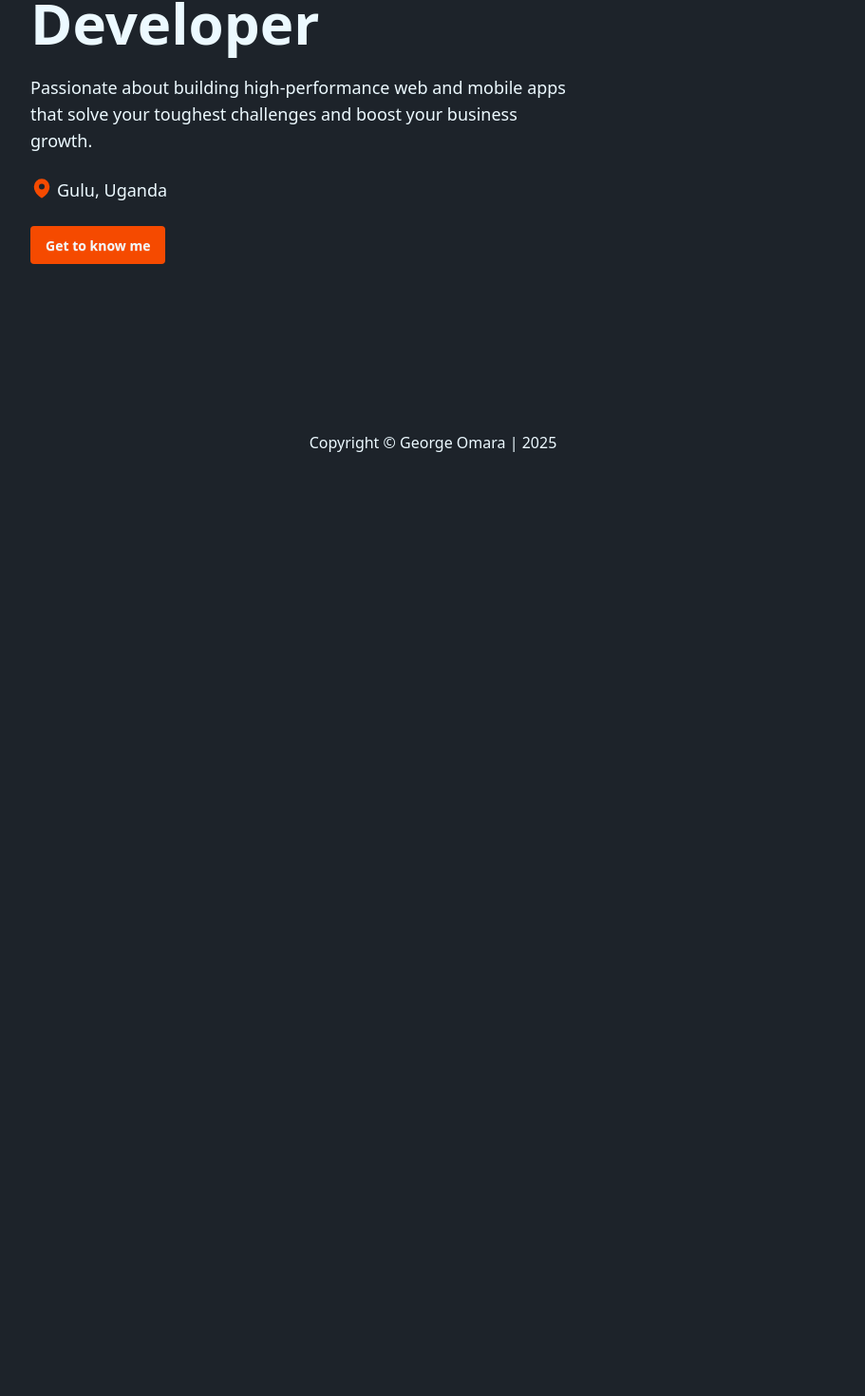
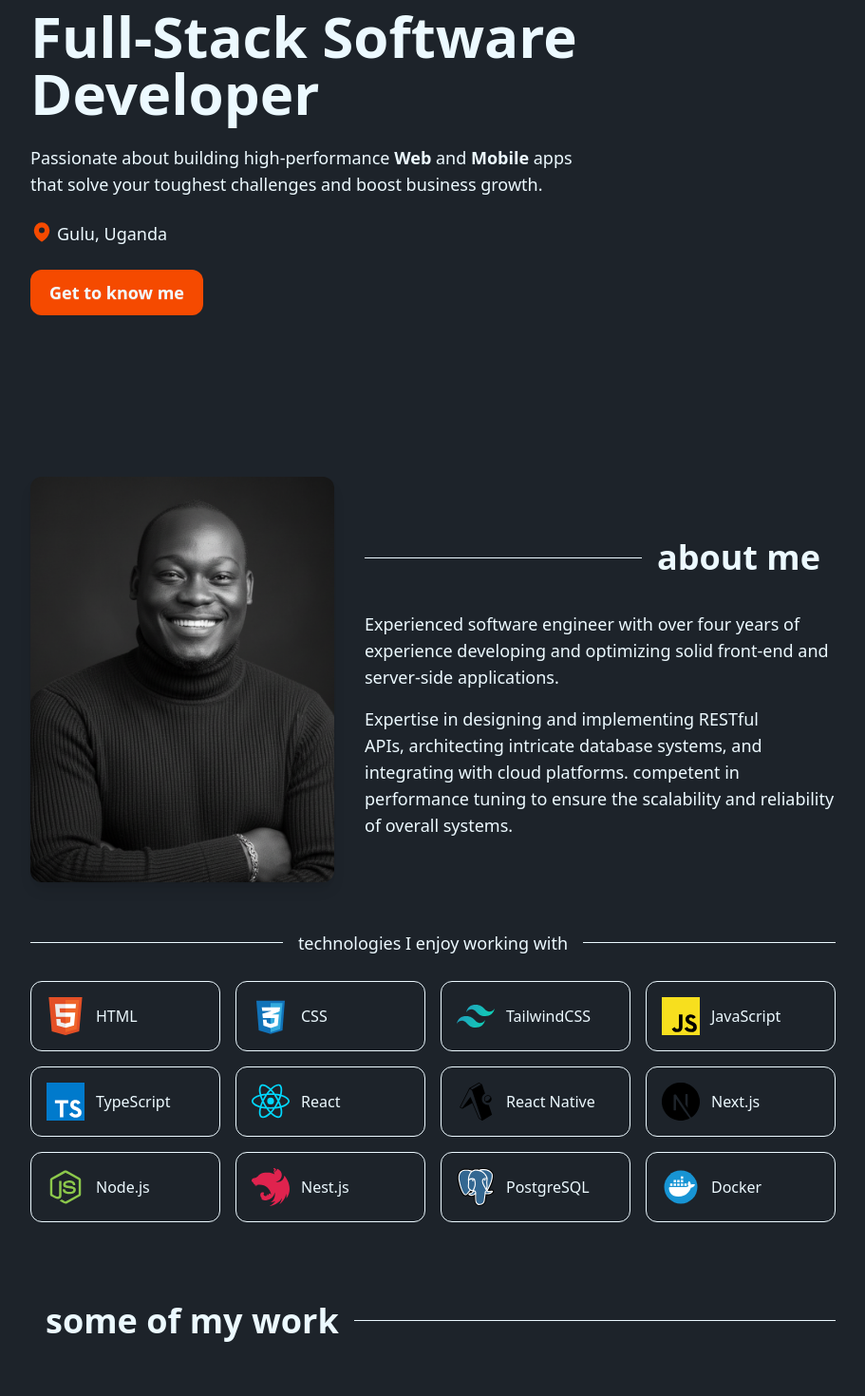
Before and after one commit to omarageorge/georgeomara, a Next.js app: page / in a window 1280 px wide. Shown: the part 298-1768 px from the top of the page at 95% size, without its empty margins (184-1095 px from the left). Before the commit the page ends 800 px from the top, so only its background shows below. Built offline with nearby package versions, Linux system fonts and the light colour scheme.

Commit message:
feat(index): add about section

```diff
--- a/src/app/page.tsx
+++ b/src/app/page.tsx
@@ -1,20 +1,27 @@
+import me from '@/assets/me.png';
 import Button from '@/components/button';
+import SectionHeading from '@/components/section-heading';
+import SectionLabel from '@/components/section-label';
+import TechStackList from '@/components/tech/tech-stack-list';
+import Image from 'next/image';
+import Link from 'next/link';
 
 export default function Home() {
   return (
     <>
-      <header className='w-full h-[calc(100vh-4rem)] flex flex-col items-center justify-center'>
+      <header
+        id='intro'
+        className='w-full h-[calc(70vh-4rem)] md:h-[calc(100vh-4rem)] mt-16 flex flex-col items-center justify-center'
+      >
         <div className='space-y-4 md:space-y-6 text-center md:text-left'>
-          <h2 className=' font-semibold text-3xl lg:text-5xl'>
-            Hi! I&apos;m{' '}
-            <span className='font-bold text-orange-600'>George</span>
+          <h2 className='text-medium'>
+            Hi! I&apos;m <span className='font-bold text-primary'>George</span>
           </h2>
-          <h3 className='font-bold text-4xl lg:text-6xl'>
-            Full-Stack Software Developer
-          </h3>
-          <h3 className='font-normal text-base lg:text-lg max-w-sm md:max-w-md lg:max-w-xl mx-auto md:ml-0'>
-            Passionate about building high-performance web and mobile apps that
-            solve your toughest challenges and boost your business growth.
+          <h3 className='text-large'>Full-Stack Software Developer</h3>
+          <h3 className='text-body max-w-sm md:max-w-md lg:max-w-xl mx-auto md:ml-0'>
+            Passionate about building high-performance <strong>Web</strong> and{' '}
+            <strong>Mobile</strong> apps that solve your toughest challenges and
+            boost business growth.
           </h3>
           <h4 className='w-fit flex gap-x-1 text-lg mx-auto md:ml-0'>
             <span>
@@ -34,9 +41,59 @@ export default function Home() {
             <span>Gulu, Uganda</span>
           </h4>
 
-          <Button label='Get to know me' primary />
+          <Link href='#about'>
+            <Button
+              label='Get to know me'
+              primary
+              className='md:btn-lg rounded-xl'
+            />
+          </Link>
         </div>
       </header>
+
+      <main className='w-full space-y-8 md:space-y-16 mb-8 md:mb-16'>
+        <section id='about' className='w-full space-y-16'>
+          <div className='flex flex-col sm:flex-row gap-6 md:gap-8'>
+            <div className='flex-1 md:flex-none w-full sm:w-56 md:w-80 justify-items-center content-center'>
+              <Image
+                src={me}
+                priority
+                placeholder='blur'
+                alt='A photo of Omara George Boniface'
+                className='aspect-square sm:aspect-9/12 object-cover object-top overflow-hidden rounded-xl shadow-lg'
+              />
+            </div>
+
+            <div className='flex-1 space-y-4 text-left content-center'>
+              <SectionHeading label='about me' />
+
+              <div className='text-body space-y-4'>
+                <p>
+                  Experienced software engineer with over four years of
+                  experience developing and optimizing solid front-end and
+                  server-side applications.
+                </p>
+
+                <p>
+                  Expertise in designing and implementing RESTful
+                  APIs, architecting intricate database systems, and integrating
+                  with cloud platforms. competent in performance tuning to
+                  ensure the scalability and reliability of overall systems.
+                </p>
+              </div>
+            </div>
+          </div>
+
+          <div id='stack' className='space-y-10'>
+            <SectionLabel label='technologies I enjoy working with' />
+            <TechStackList />
+          </div>
+        </section>
+
+        <section id='projects' className='space-y-10 md:space-y-16'>
+          <SectionHeading label='some of my work' left />
+        </section>
+      </main>
     </>
   );
 }
```
